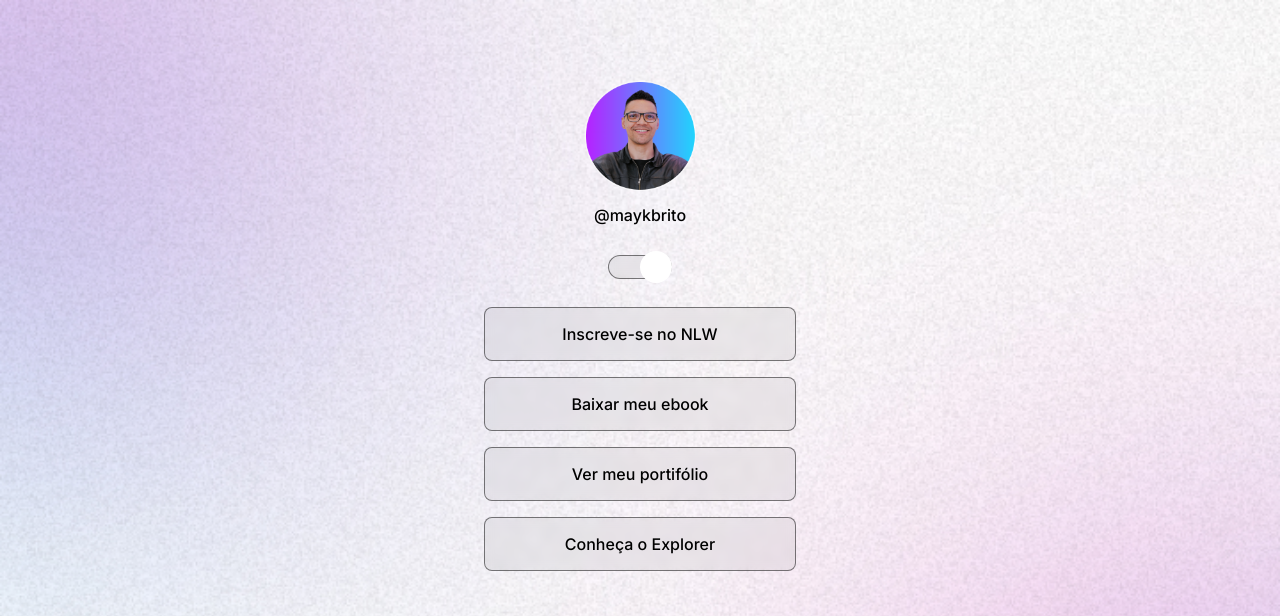
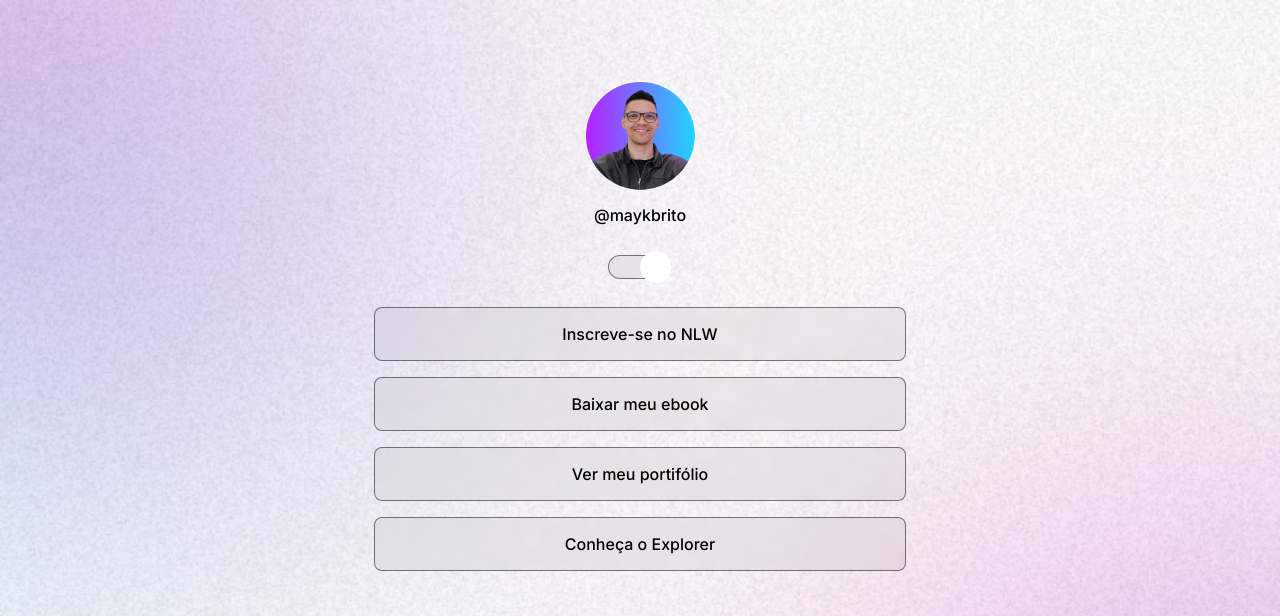
Before and after one commit to Mariane-Santos/DevLinks, a plain HTML site: page index.html in a window 1280 px wide. Shown: the top 616 px of the page. Drawn offline with nearby package versions, Linux system fonts and the light colour scheme.

Commit message:
ajuste da llargura do container

```diff
--- a/style.css
+++ b/style.css
@@ -45,9 +45,10 @@ body * {
     font-family: 'Inter', sans-serif;
     color: var(--text-color);
 }
- /*colocando uma largura fixa e aplicando margens para a caixa*/
+ /*ajustando a largura para todos os dispositivos*/
 #container {
-    width: 360px;
+    width: 100%;
+    max-width: 580px;
     margin: 56px auto 0px;
     padding: 0 24px;
 }
```
